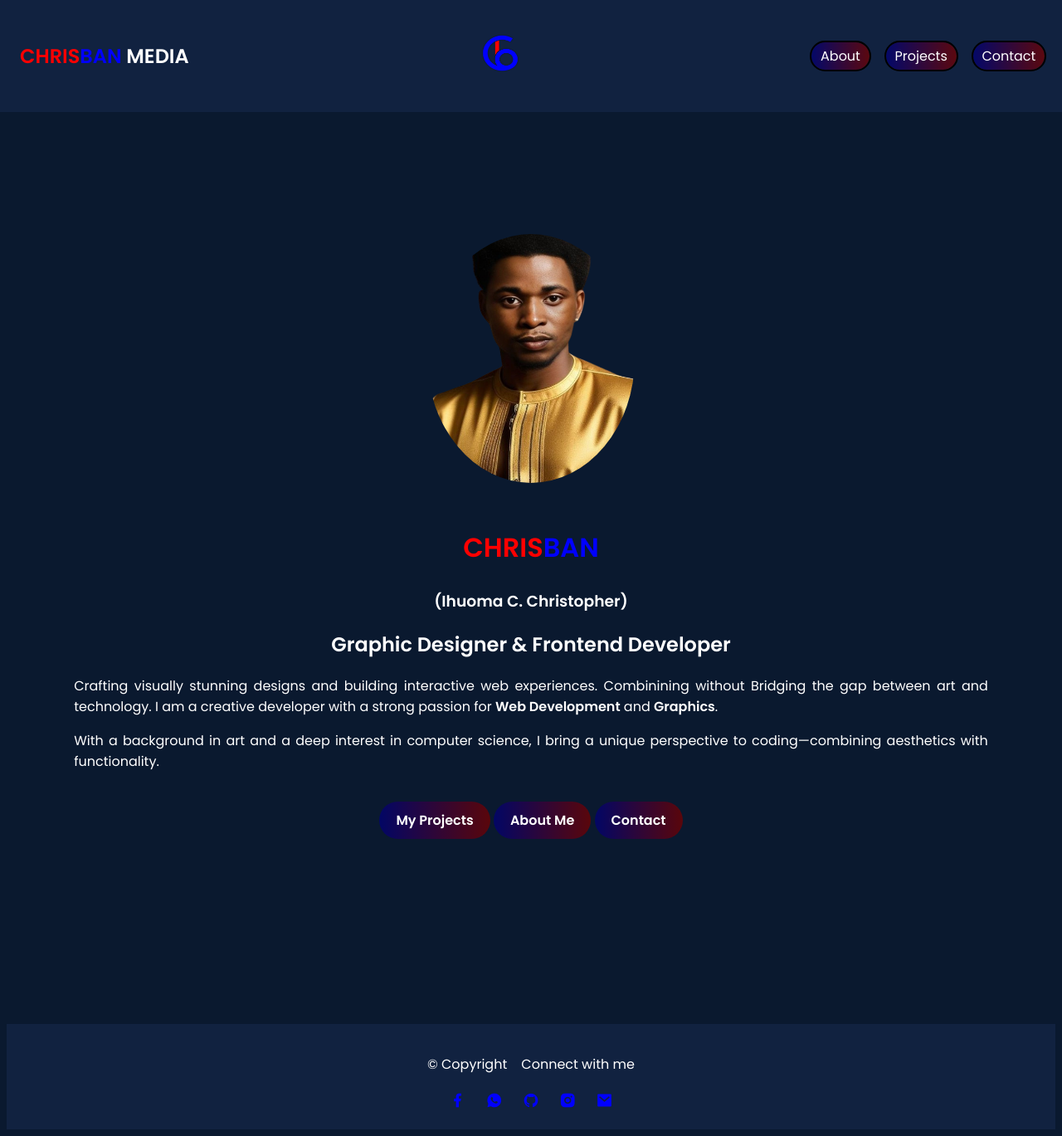
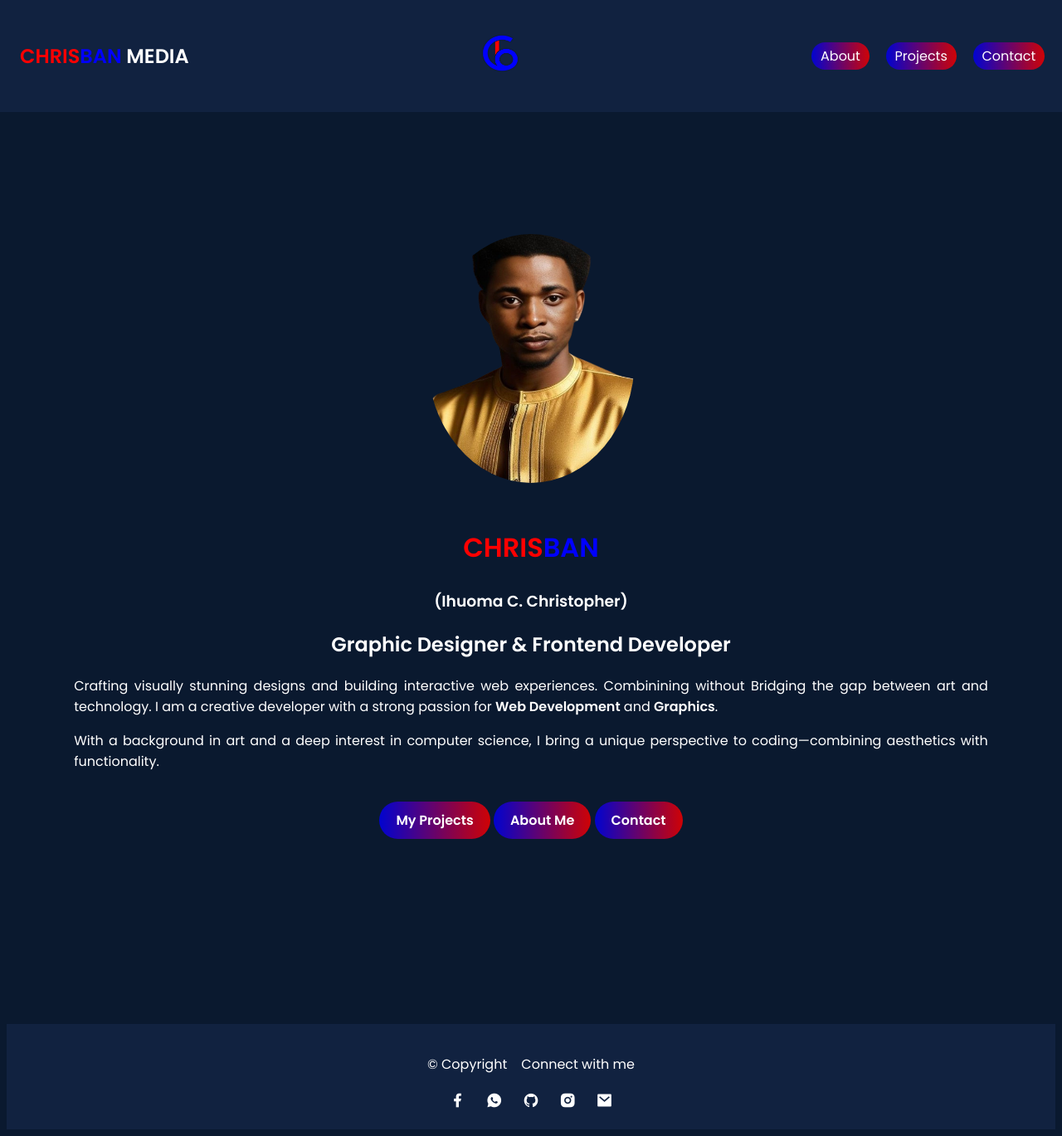
Before and after one commit to Chrisban-Media/chrisbanmedia, a plain HTML site: page main.html in a window 1280 px wide. Shown: the whole page at 83% size. Drawn offline with nearby package versions, Linux system fonts and the light colour scheme.

Commit message:
corrected the button

```diff
--- a/index.css
+++ b/index.css
@@ -16,6 +16,7 @@
 
 .bounce {
   width: 300px;
+  margin-bottom: 13%;
   animation: bounceIn 3s ease-out;
 }
 
@@ -39,7 +40,7 @@
 
 /* ======== button ======= */
 #btns {
-  margin-top: -7%;
+  margin-top: -15%;
   position: relative;
   height: 5vh;
   display: flex;
--- a/style.css
+++ b/style.css
@@ -57,12 +57,12 @@ nav a {
   text-decoration: none;
   background: linear-gradient(
     to right,
-    rgba(0, 0, 117, 0.763),
-    rgba(114, 0, 0, 0.765)
+    rgba(0, 0, 225, 0.897),
+    rgba(228, 0, 0, 0.9)
   );
   padding: 2% 5%;
   border-radius: 50px;
-  outline: black 2px solid;
+  outline: linear-gradient(to right, rgb(31, 31, 31), rgb(88, 88, 88)) 5px solid;
 }
 
 nav .btn a:hover {
@@ -138,8 +138,8 @@ nav .btn a:hover {
   display: inline-block;
   background: linear-gradient(
     to right,
-    rgba(0, 0, 117, 0.763),
-    rgba(114, 0, 0, 0.765)
+    rgba(0, 0, 225, 0.897),
+    rgba(228, 0, 0, 0.9)
   );
   color: #ffffff;
   padding: 10px 20px;
@@ -205,7 +205,7 @@ nav .btn a:hover {
 }
 
 .social-links a {
-  color: rgb(0, 0, 255);
+  color: rgb(255, 255, 255);
   font-size: 20px;
   text-decoration: none;
   margin: 0 10px;
```
